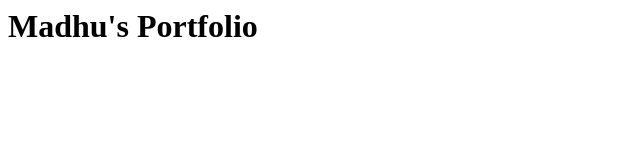
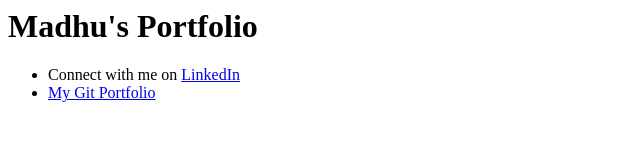
Before and after one commit to madhulakkoju/portfolio, a plain HTML site: page home.html in a window 1280 px wide. Shown: the whole page, without its empty margins (0-640 px from the left). Drawn offline with Linux system fonts and the light colour scheme.

Commit message:
initial check commit

```diff
--- a/home.html
+++ b/home.html
@@ -1,3 +1,18 @@
 <html>
 <h1>Madhu's Portfolio</h1>
+<body>
+    <ul>
+
+        <li>
+            Connect with me on <a href="https://www.linkedin.com/in/madhu-lakkoju-69730aa1/">LinkedIn</a>
+        </li>
+        <li>
+            <a href = "https://github.com/madhulakkoju">My Git Portfolio</a>
+        </li>
+    </ul>
+
+
+
+</body>
+
 </html>
```
